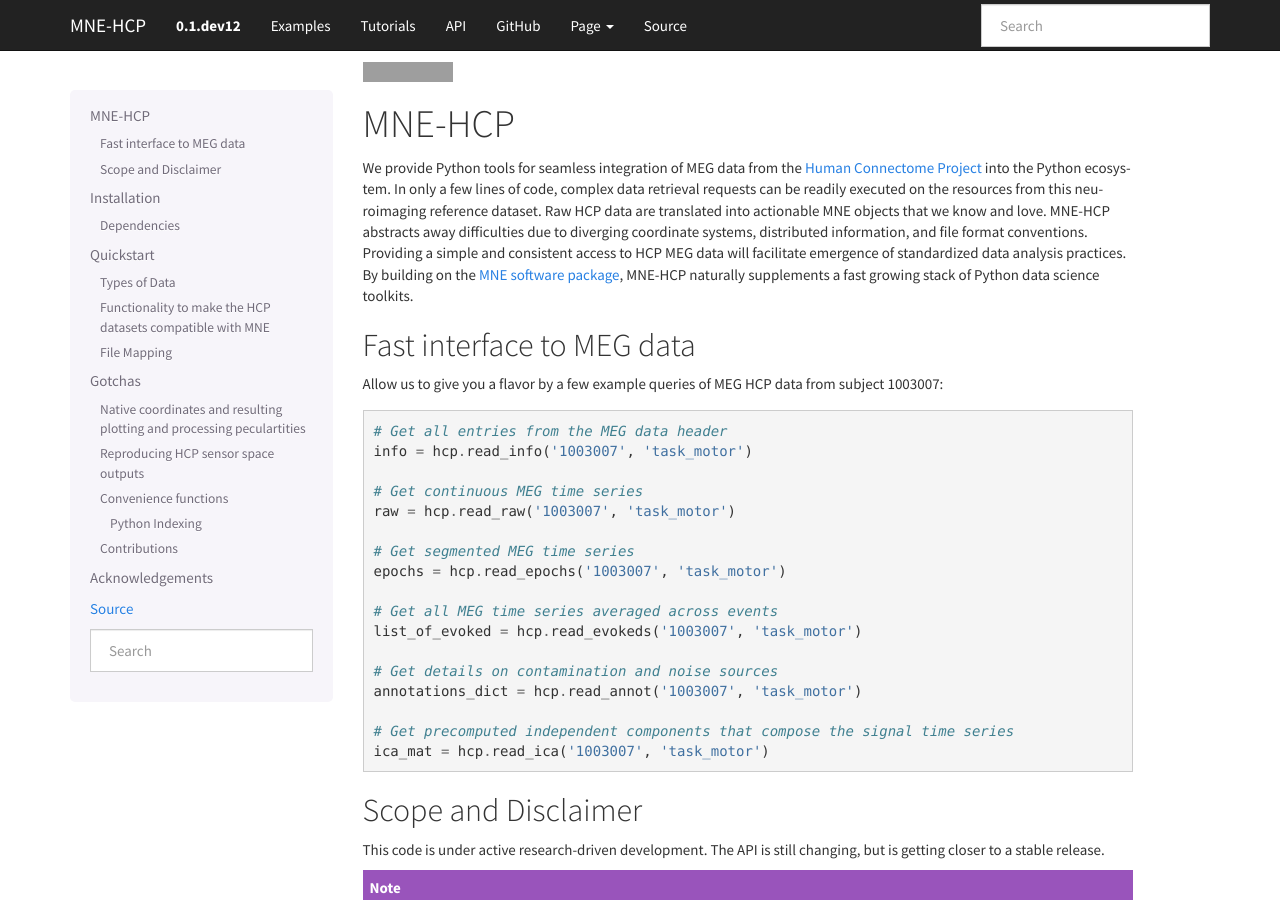
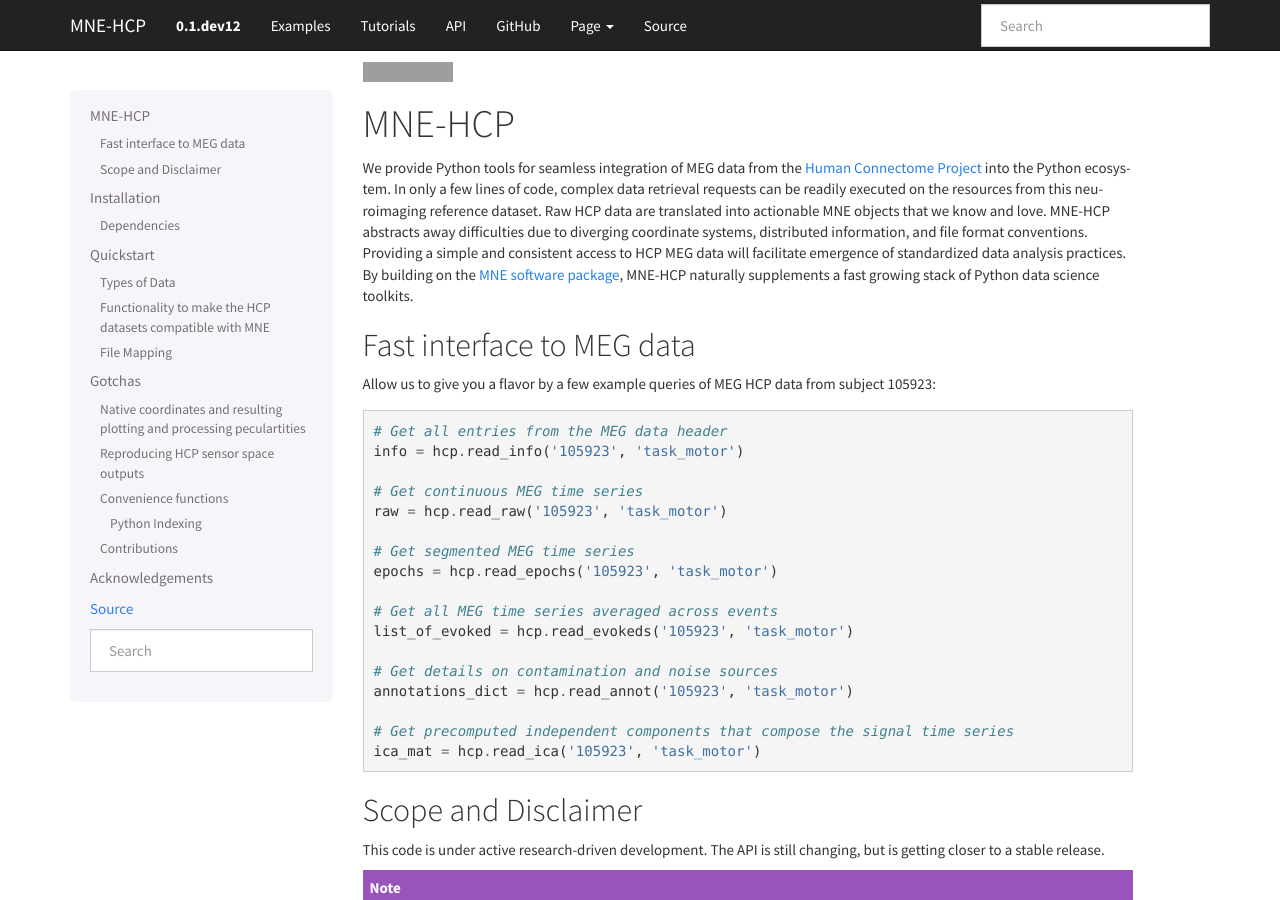
Before and after one commit to mne-tools/mne-hcp, a Sphinx documentation site: the page built from doc/index.rst, in a window 1280 px wide and 900 px high. Built offline with Sphinx 7.4.7, drawn with Linux system fonts in a browser that asks for light colours; grey boxes are pictures that could not be loaded.

Commit message:
subject typo

```diff
--- a/doc/index.rst
+++ b/doc/index.rst
@@ -14,28 +14,28 @@
 
 Fast interface to MEG data
 --------------------------
-Allow us to give you a flavor by a few example queries of MEG HCP data from subject 1003007:
+Allow us to give you a flavor by a few example queries of MEG HCP data from subject 105923:
 
 
 .. code-block:: python
 
   # Get all entries from the MEG data header
-  info = hcp.read_info('1003007', 'task_motor')
+  info = hcp.read_info('105923', 'task_motor')
 
   # Get continuous MEG time series
-  raw = hcp.read_raw('1003007', 'task_motor')
+  raw = hcp.read_raw('105923', 'task_motor')
 
   # Get segmented MEG time series
-  epochs = hcp.read_epochs('1003007', 'task_motor')
+  epochs = hcp.read_epochs('105923', 'task_motor')
 
   # Get all MEG time series averaged across events
-  list_of_evoked = hcp.read_evokeds('1003007', 'task_motor')
+  list_of_evoked = hcp.read_evokeds('105923', 'task_motor')
 
   # Get details on contamination and noise sources
-  annotations_dict = hcp.read_annot('1003007', 'task_motor')
+  annotations_dict = hcp.read_annot('105923', 'task_motor')
 
   # Get precomputed independent components that compose the signal time series
-  ica_mat = hcp.read_ica('1003007', 'task_motor')
+  ica_mat = hcp.read_ica('105923', 'task_motor')
 
 Scope and Disclaimer
 --------------------
```
Also changed, not shown: README.rst (+7 -7 lines).
